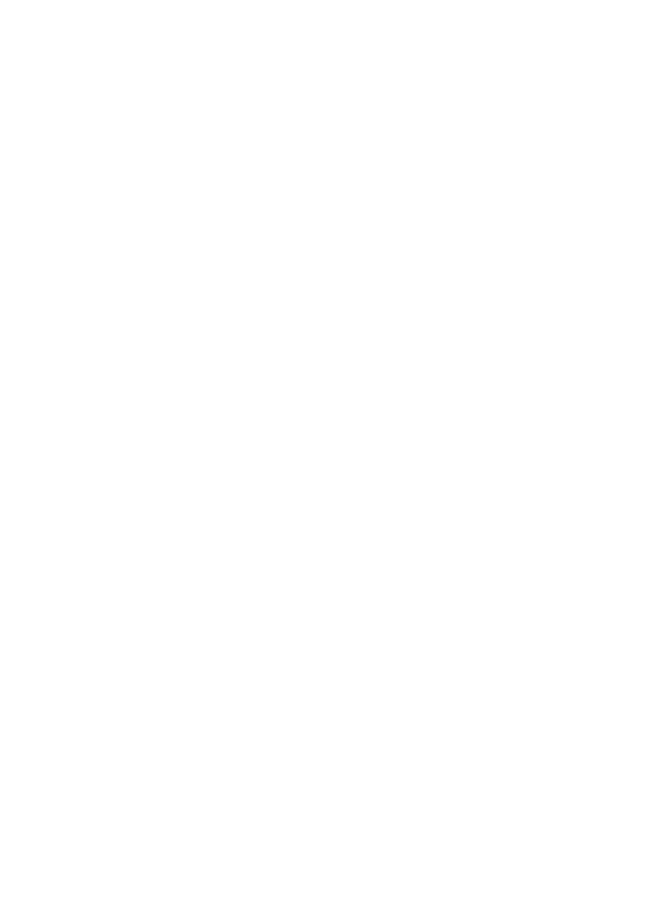
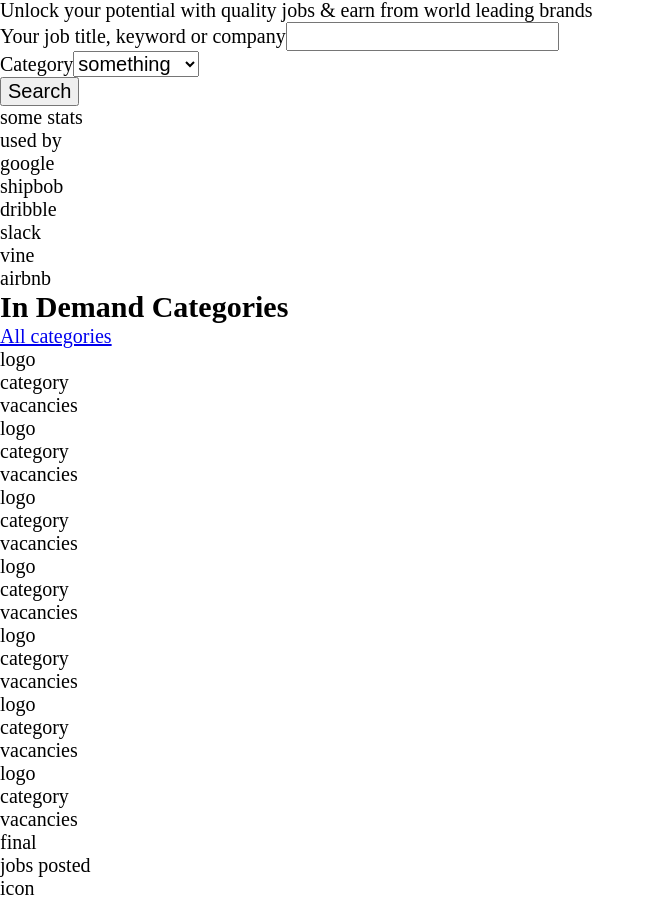
Before and after one commit to Koki001/jobApplicationBoard, a React (Create React App) app: page / in a window 1280 px wide. Shown: the part 214-1114 px from the top of the page, without its empty margins (0-655 px from the left). Before the commit the page ends 800 px from the top, so only its background shows below. Built offline with nearby package versions, Linux system fonts and the light colour scheme.

Commit message:
changed figma layout and components accordingly

```diff
--- a/src/App.js
+++ b/src/App.js
@@ -2,13 +2,16 @@
 import "./styles/css/App.css";
 import { Link } from "react-router-dom";
 // Component imports
-import MainHeader from "./components/MainHeader";
+import Header from "./components/sections/Header";
+import Categories from "./components/sections/Categories";
 function App() {
   return (
+    // index #7 layout
     <main className="App">
-      <MainHeader />
+      <Header />
+      <Categories />
     </main>
-  )
+  );
 }
 
 export default App;
--- a/src/components/MainHeader.js
+++ /dev/null
@@ -1,25 +0,0 @@
-const MainHeader = () => {
-  return (
-    <header className="mainHeader">
-      <nav>
-        <div className="navLogo">
-          <p>jobi logo</p>
-        </div>
-        <ul className="navMenu">
-          <li>home</li>
-          <li>jobs</li>
-          <li>explore</li>
-          <li>contact</li>
-          <li>pages</li>
-        </ul>
-        <div className="navButtons">
-          <button>login/sign up</button>
-
-          <button>hire top talent</button>
-        </div>
-      </nav>
-    </header>
-  );
-};
-
-export default MainHeader;
--- /dev/null
+++ b/src/components/sections/Categories.js
@@ -0,0 +1,54 @@
+const Categories = () => {
+  return (
+    <section className="categories">
+      <div className="categoriesExplore">
+        <h2>In Demand Categories</h2>
+        <a href="#">All categories</a>
+      </div>
+      <ul className="categoriesCards">
+        <li>
+          <p>logo</p>
+          <p>category</p>
+          <p>vacancies</p>
+        </li>
+        <li>
+          <p>logo</p>
+          <p>category</p>
+          <p>vacancies</p>
+        </li>
+        <li>
+          <p>logo</p>
+          <p>category</p>
+          <p>vacancies</p>
+        </li>
+        <li>
+          <p>logo</p>
+          <p>category</p>
+          <p>vacancies</p>
+        </li>
+        <li>
+          <p>logo</p>
+          <p>category</p>
+          <p>vacancies</p>
+        </li>
+        <li>
+          <p>logo</p>
+          <p>category</p>
+          <p>vacancies</p>
+        </li>
+        <li>
+          <p>logo</p>
+          <p>category</p>
+          <p>vacancies</p>
+        </li>
+        <li>
+          <p>final</p>
+          <p>jobs posted</p>
+          <p>icon</p>
+        </li>
+      </ul>
+    </section>
+  );
+};
+
+export default Categories;
--- /dev/null
+++ b/src/components/sections/Header.js
@@ -0,0 +1,59 @@
+const Header = () => {
+  return (
+    <header className="mainHeader">
+      <nav>
+        <div className="navLogo">
+          <p>jobi logo</p>
+        </div>
+        <ul className="navMenu">
+          <li>home</li>
+          <li>jobs</li>
+          <li>explore</li>
+          <li>contact</li>
+          <li>pages</li>
+        </ul>
+        <div className="navButtons">
+          <button>login/sign up</button>
+
+          <button>hire top talent</button>
+        </div>
+      </nav>
+      <h1>
+        <span>Find & Hire Experts</span>{" "}<span>for any Job.</span>
+      </h1>
+      <p>Unlock your potential with quality jobs & earn from world leading brands</p>
+      <div className="headerSearchContainer">
+        <div className="headerSearchLeft">
+          <label htmlFor="keyword">Your job title, keyword or company</label>
+          <input id="keyword" type="text" />
+        </div>
+        <div className="headerSearchMiddle">
+          <label htmlFor="category">Category</label>
+          <select name="category" id="category">
+            <option value="">something</option>
+            <option value="">something2</option>
+            <option value="">something3</option>
+            <option value="">something4</option>
+          </select>
+        </div>
+        <div className="headerSearchRight">
+          <button>Search</button>
+        </div>
+      </div>
+      <div className="headerStats">
+        <p>some stats</p>
+        <p>used by</p>
+        <div className="companyUserLogos">
+          <p>google</p>
+          <p>shipbob</p>
+          <p>dribble</p>
+          <p>slack</p>
+          <p>vine</p>
+          <p>airbnb</p>
+        </div>
+      </div>
+    </header>
+  );
+};
+
+export default Header;
```
